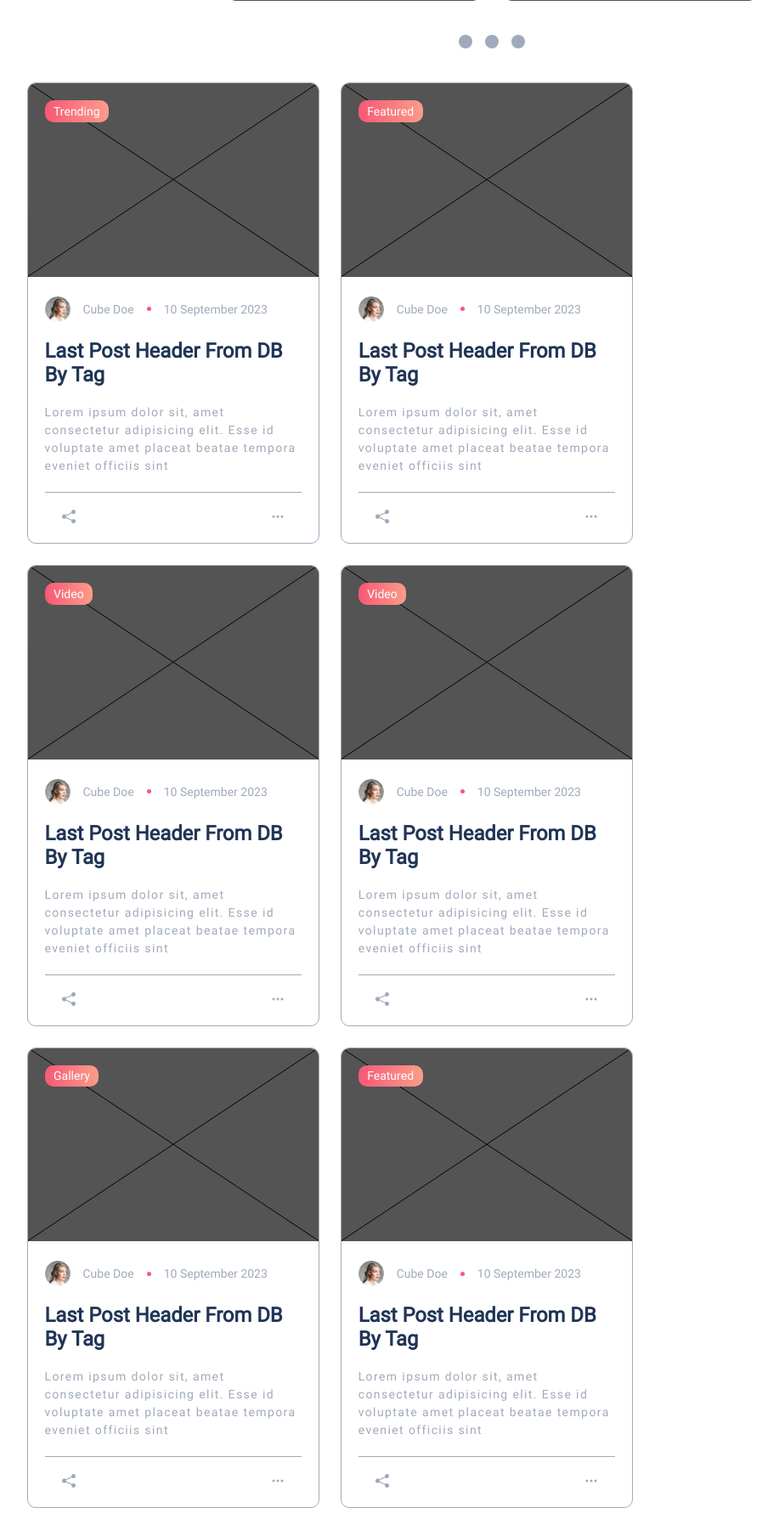
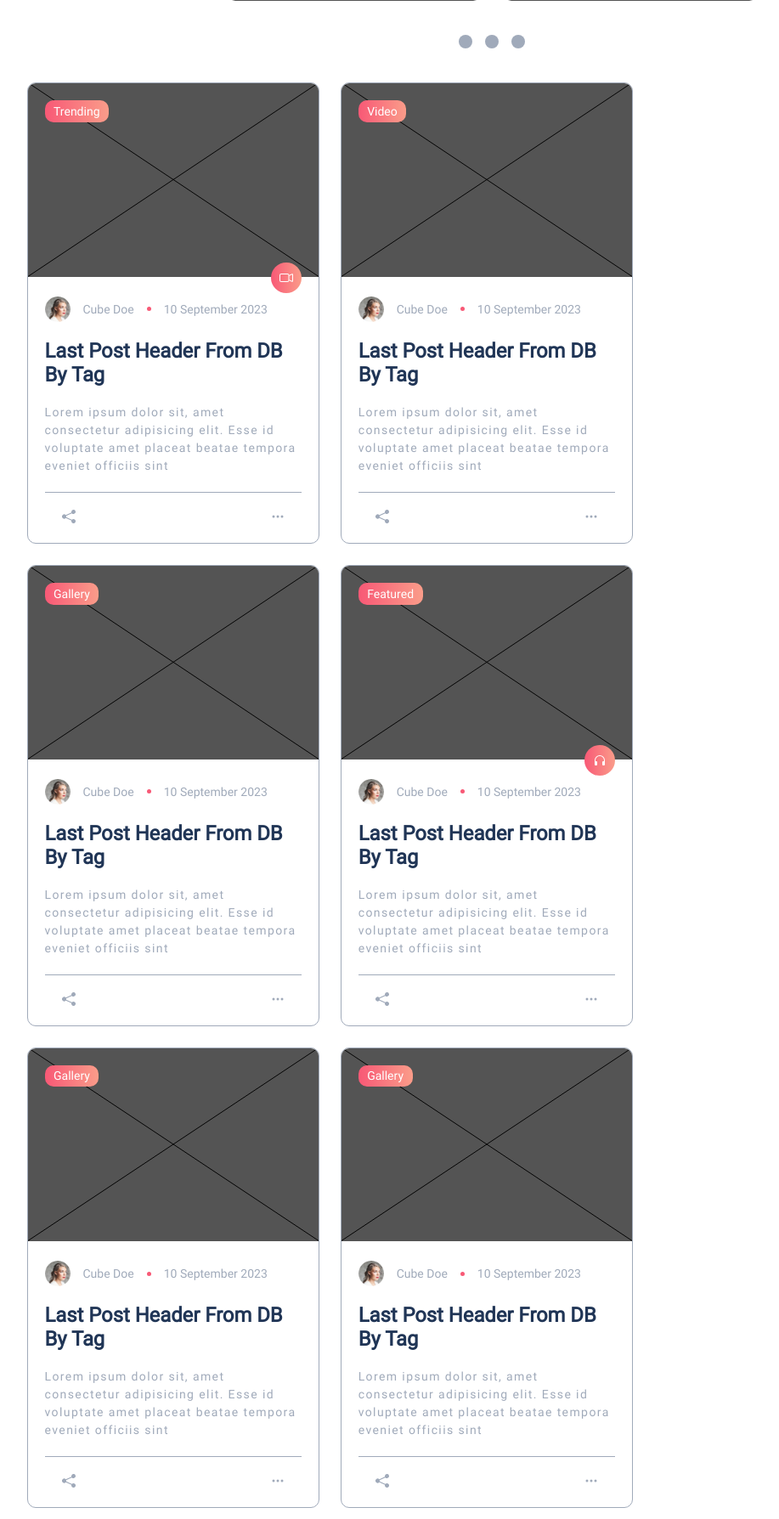
Before and after one commit to MIU-cz/PHP-Work, a PHP site: page / in a window 1280 px wide. Shown: the part 1021-2809 px from the top of the page at 85% size, without its empty margins (61-978 px from the left). Run offline with PHP 8.4, Linux system fonts and the light colour scheme.

Commit message:
fix: main content section

```diff
--- a/ibaCZ-Blog/components/_Main.php
+++ b/ibaCZ-Blog/components/_Main.php
@@ -31,6 +31,17 @@ $colPost = 10;
 		<?php
 		for ($i = 1; $i <= $colPost; $i++) {
 			$tagIndx = round(rand(0, 4));
+			$colectionIndx = round(rand(0, 2));
+
+			if ($i % 3 == 1) {
+				$colectionBtn = '
+						<button class="rounded_btn" name="post-collection-">
+							' . $colection[$colectionIndx] . '
+						</button>
+				';
+			} else {
+				$colectionBtn = '';
+			}
 
 			echo '
 				<div class="main__item_container">
@@ -41,6 +52,10 @@ $colPost = 10;
 								<button class="tag_btn" name="post-tag-' . $tag[$tagIndx] . '">
 								' . $tag[$tagIndx] . '
 								</button>
+							</div>
+
+							<div class="item_tag_collection">
+							' . $colectionBtn . '
 							</div>
 						</div>
 
@@ -80,5 +95,7 @@ $colPost = 10;
 
 	</div>
 
-	<div class="aside__content"></div>
+	<div class="aside__content">
+
+	</div>
 </div>
--- a/ibaCZ-Blog/components/_tags-items.php
+++ b/ibaCZ-Blog/components/_tags-items.php
@@ -6,3 +6,17 @@ $tag = [
 	'Gallery',
 	'Celebrities'
 ];
+
+$colection = [
+	'<svg xmlns="http://www.w3.org/2000/svg" width="16" height="16"
+	fill="currentColor" class="bi bi-image" viewBox="0 0 16 16">
+		<path d="M6.002 5.5a1.5 1.5 0 1 1-3 0 1.5 1.5 0 0 1 3 0z"/>
+		<path d="M2.002 1a2 2 0 0 0-2 2v10a2 2 0 0 0 2 2h12a2 2 0 0 0 2-2V3a2 2 0 0 0-2-2h-12zm12 1a1 1 0 0 1 1 1v6.5l-3.777-1.947a.5.5 0 0 0-.577.093l-3.71 3.71-2.66-1.772a.5.5 0 0 0-.63.062L1.002 12V3a1 1 0 0 1 1-1h12z"/>
+	</svg>',
+	'<svg xmlns="http://www.w3.org/2000/svg" width="16" height="16" fill="currentColor" class="bi bi-camera-video" viewBox="0 0 16 16">
+		<path fill-rule="evenodd" d="M0 5a2 2 0 0 1 2-2h7.5a2 2 0 0 1 1.983 1.738l3.11-1.382A1 1 0 0 1 16 4.269v7.462a1 1 0 0 1-1.406.913l-3.111-1.382A2 2 0 0 1 9.5 13H2a2 2 0 0 1-2-2V5zm11.5 5.175 3.5 1.556V4.269l-3.5 1.556v4.35zM2 4a1 1 0 0 0-1 1v6a1 1 0 0 0 1 1h7.5a1 1 0 0 0 1-1V5a1 1 0 0 0-1-1H2z"/>
+ 	 </svg>',
+	'<svg xmlns="http://www.w3.org/2000/svg" width="16" height="16" fill="currentColor" class="bi bi-headphones" viewBox="0 0 16 16">
+		<path d="M8 3a5 5 0 0 0-5 5v1h1a1 1 0 0 1 1 1v3a1 1 0 0 1-1 1H3a1 1 0 0 1-1-1V8a6 6 0 1 1 12 0v5a1 1 0 0 1-1 1h-1a1 1 0 0 1-1-1v-3a1 1 0 0 1 1-1h1V8a5 5 0 0 0-5-5z"/>
+ 	 </svg>'
+];
--- a/ibaCZ-Blog/src/css/_Main.scss
+++ b/ibaCZ-Blog/src/css/_Main.scss
@@ -39,6 +39,16 @@
 			position: absolute;
 			top: 20px;
 			left: 20px;
+		}
+
+		.item_tag_collection {
+			position: absolute;
+			right: 20px;
+			bottom: -16px;
+
+			.rounded_btn {
+				padding: 10px;
+			}
 		}
 	}
 
--- a/ibaCZ-Blog/src/css/style.css
+++ b/ibaCZ-Blog/src/css/style.css
@@ -479,6 +479,14 @@
   top: 20px;
   left: 20px;
 }
+.main__content .item_foto .item_tag_collection {
+  position: absolute;
+  right: 20px;
+  bottom: -16px;
+}
+.main__content .item_foto .item_tag_collection .rounded_btn {
+  padding: 10px;
+}
 .main__content .item_content {
   padding: 20px;
   display: flex;
```
Also changed, not shown: 1 other file.
